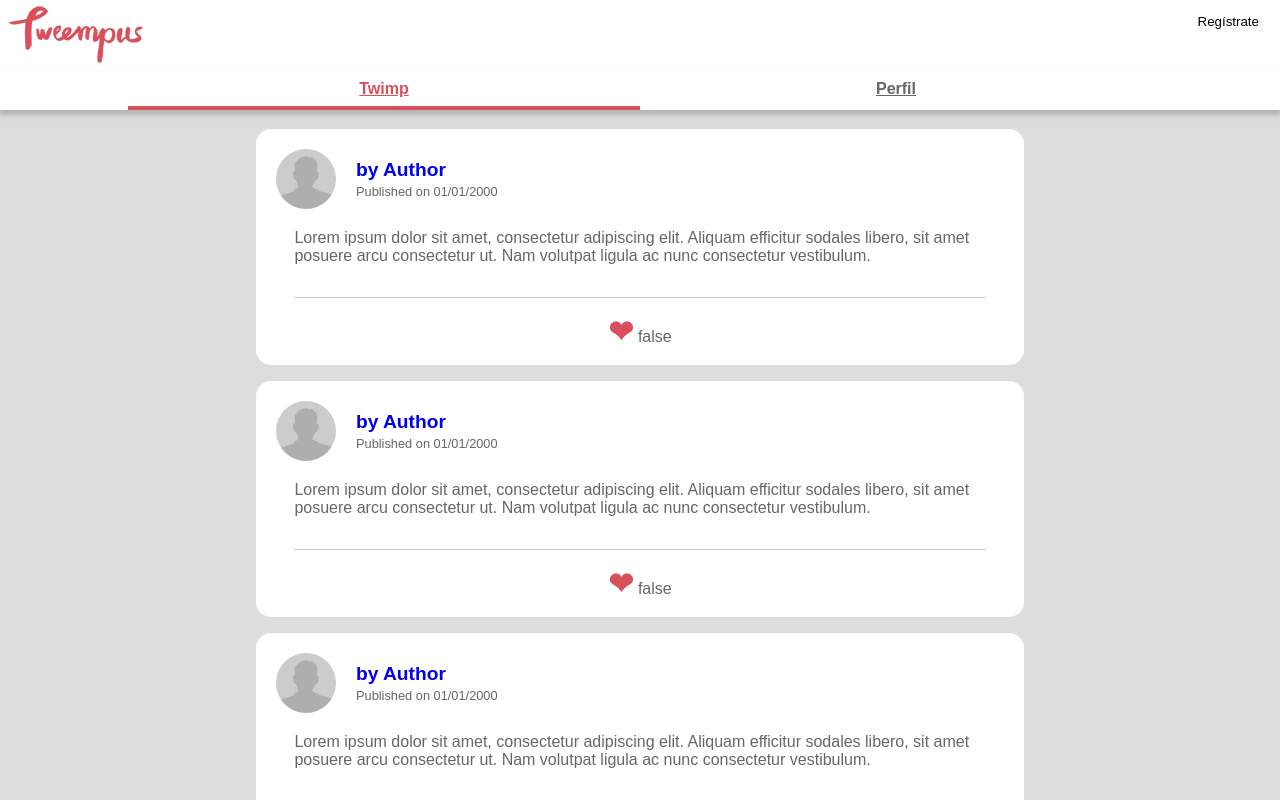
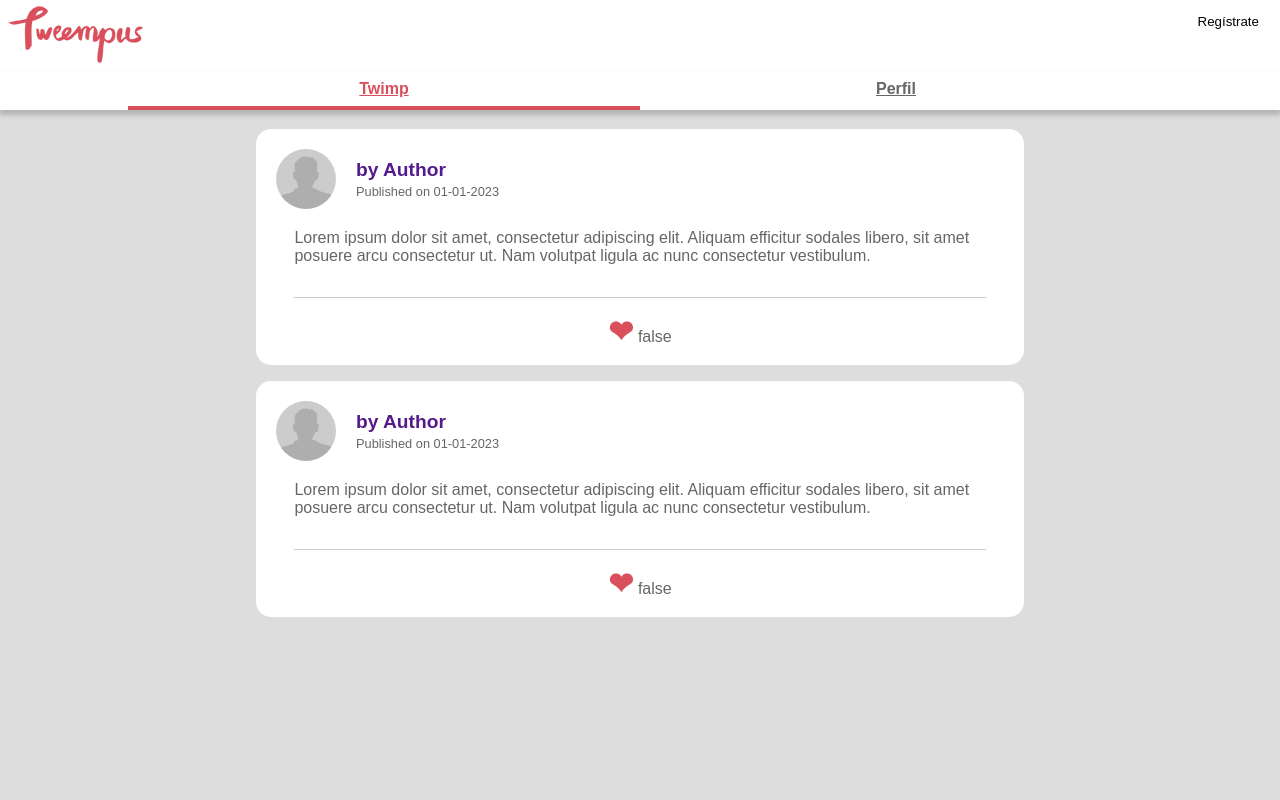
Before and after one commit to racsogl/Angular-Training, an Angular app in the folder Tweempus/: page /dashboard in a window 1280 px wide. Shown: the top 800 px of the page. Built offline with nearby package versions, Linux system fonts and the light colour scheme; data requests are answered from the project's data file.

Commit message:
servicios

```diff
--- a/Tweempus/src/app/dashboard/dashboard.component.html
+++ b/Tweempus/src/app/dashboard/dashboard.component.html
@@ -1 +1 @@
-<tweempus-twimp-list></tweempus-twimp-list>
+<tweempus-twimp-list [twimps]="twimpList"></tweempus-twimp-list>
--- a/Tweempus/src/app/dashboard/dashboard.component.ts
+++ b/Tweempus/src/app/dashboard/dashboard.component.ts
@@ -1,5 +1,7 @@
 import { Component, OnInit } from '@angular/core';
 import { AuthorService } from '../shared/author/author.service';
+import {Twimp} from "../shared/twimp/model/twimp.model";
+import {TwimpService} from "../shared/twimp/twimp.service";
 
 
 @Component({
@@ -8,11 +10,15 @@ import { AuthorService } from '../shared/author/author.service';
   styleUrls: ['./dashboard.component.css']
 })
 export class DashboardComponent implements OnInit {
+  twimpList: Twimp[] = []
 
-  constructor(private authorService: AuthorService){}
+  constructor(
+    private authorService: AuthorService,
+    private twimpService: TwimpService){}
 
   ngOnInit(): void {
-    this.authorService.getAuthor('1').subscribe(author => console.log(author))
+    this.twimpService.getTwimps().subscribe(twimps => this.twimpList = twimps);
+    //this.authorService.getAuthor('1').subscribe(author => console.log(author))
   }
 
 }
--- a/Tweempus/src/app/login/login.component.css
+++ b/Tweempus/src/app/login/login.component.css
@@ -114,10 +114,12 @@
 /* Tablets en horizonal y escritorios normales
    ------------------------------------------------------------------------- */
 
-@media (min-width: 1024px) {}
+@media (min-width: 1024px) {
+}
 
 
 /* Escritorios muy anchos
    ------------------------------------------------------------------------- */
 
-@media (min-width: 1200px) {}
+@media (min-width: 1200px) {
+}
--- a/Tweempus/src/app/login/login.component.ts
+++ b/Tweempus/src/app/login/login.component.ts
@@ -1,4 +1,4 @@
-import { Component, OnInit } from '@angular/core';
+import {Component, OnInit} from '@angular/core';
 
 @Component({
   selector: 'tweempus-login',
@@ -7,7 +7,8 @@ import { Component, OnInit } from '@angular/core';
 })
 export class LoginComponent implements OnInit {
 
-  constructor() { }
+  constructor() {
+  }
 
   ngOnInit() {
   }
--- a/Tweempus/src/app/shared/author/author.service.ts
+++ b/Tweempus/src/app/shared/author/author.service.ts
@@ -20,12 +20,13 @@ export class AuthorService {
   constructor(private httpClient: HttpClient) { }
 
   getAuthor(id: string): Observable<Author> {
-    let author: Author | null = null;
+    // let author: Author | null = null;
 
     // pipe -> gestiona las llamadas rjx
     return this.httpClient.get<Author>(this.url + '/' + id).pipe(
       map(dbAuthor =>  {
-        author = new Author(dbAuthor.id);
+        const author = new Author(dbAuthor.id);
+        // author = new Author(dbAuthor.id);
         author.fullName = dbAuthor.fullName;
         author.image = dbAuthor.image
         author.url = 'http://localhost:4200/author/' + dbAuthor.id
--- a/Tweempus/src/app/shared/twimp/twimp-card/twimp-card.component.html
+++ b/Tweempus/src/app/shared/twimp/twimp-card/twimp-card.component.html
@@ -1,8 +1,8 @@
 <section class="twimp">
 
 	<div class="twimp_header">
-		<img class="twimp_header_img" src="assets/images/google-icon.png" alt="Imagen de un twimp">
-		<a class="twimp_header_name" href="www.therewego.com" target="_b">by {{twimp?.author?.fullName}}</a>
+		<img class="twimp_header_img" [src]="twimp?.author?.image" alt="Imagen de un twimp">
+		<a class="twimp_header_name" [href]="twimp?.author?.url" target="_b">by {{twimp?.author?.fullName}}</a>
 		<div class="twimp_header_date">Published on {{twimp?.timestamp}}</div>
 	</div>
 
--- a/Tweempus/src/app/shared/twimp/twimp-list/twimp-list.component.html
+++ b/Tweempus/src/app/shared/twimp/twimp-list/twimp-list.component.html
@@ -1,3 +1,7 @@
-<section *ngFor="let twimp of twimps; trackBy: trackByTwips" class="twimp_list">
-  <tweempus-twimp-card [twimp]="twimp" (eventoCard)="listenerFavorite($event)"></tweempus-twimp-card>
+<!--<section *ngFor="let twimp of twimps; trackBy: trackByTwips" class="twimp_list">-->
+<!--  <tweempus-twimp-card [twimp]="twimp" (eventoCard)="listenerFavorite($event)"></tweempus-twimp-card>-->
+<!--</section>-->
+
+<section *ngFor="let twimp of twimps" class="twimp_list">
+  <tweempus-twimp-card [twimp]="twimp"></tweempus-twimp-card>
 </section>
--- a/Tweempus/src/app/shared/twimp/twimp-list/twimp-list.component.ts
+++ b/Tweempus/src/app/shared/twimp/twimp-list/twimp-list.component.ts
@@ -1,4 +1,4 @@
-import { Component, OnInit } from '@angular/core';
+import {Component, Input, OnInit} from '@angular/core';
 
 import { Author } from '../../author/model/author.model'
 import { Twimp } from '../model/twimp.model'
@@ -9,28 +9,31 @@ import { Twimp } from '../model/twimp.model'
   styleUrls: ['./twimp-list.component.css']
 })
 
-export class TwimpListComponent implements OnInit {
-  private authors: Author[] = [];
-  twimps: Twimp[] = [];
+export class TwimpListComponent {  //implements OnInit {
+  // private authors: Author[] = [];
+  // twimps: Twimp[] = [];
+  //
+  // private text: string = 'Lorem ipsum dolor sit amet, consectetur adipiscing elit. Aliquam efficitur sodales libero, sit amet posuere arcu consectetur ut. Nam volutpat ligula ac nunc consectetur vestibulum.'
+  //
+  // ngOnInit() {
+  //   // this.authors.push(new Author('1'))
+  //   // this.twimps.push(new Twimp('1', '', this.authors[0], this.text, '01/01/2000'))
+  //   // this.twimps.push(new Twimp('2', '', this.authors[0], this.text, '01/01/2000'))
+  //   // this.twimps.push(new Twimp('3', '', this.authors[0], this.text, '01/01/2000'))
+  //   // this.twimps.push(new Twimp('4', '', this.authors[0], this.text, '01/01/2000'))
+  // }
 
-  private text: string = 'Lorem ipsum dolor sit amet, consectetur adipiscing elit. Aliquam efficitur sodales libero, sit amet posuere arcu consectetur ut. Nam volutpat ligula ac nunc consectetur vestibulum.'
+  // listenerFavorite(twimpRef: Twimp) {
+  //   let position = this.twimps.findIndex(twimp => twimp.id == twimpRef.id);
+  //   this.twimps[position].favorite = !twimpRef.favorite
+  // }
+  //
+  // trackByTwips(index: number, twimp: Twimp) {
+  //   // alert(`TrackByTwinps -> the index is -> ${index}`)
+  //   return twimp.id
+  //  }
 
-  ngOnInit() {
-    this.authors.push(new Author('1'))
-    this.twimps.push(new Twimp('1', '', this.authors[0], this.text, '01/01/2000'))
-    this.twimps.push(new Twimp('2', '', this.authors[0], this.text, '01/01/2000'))
-    this.twimps.push(new Twimp('3', '', this.authors[0], this.text, '01/01/2000'))
-    this.twimps.push(new Twimp('4', '', this.authors[0], this.text, '01/01/2000'))
-  }
+  @Input() twimps!: Twimp[]
 
-  listenerFavorite(twimpRef: Twimp) {
-    let position = this.twimps.findIndex(twimp => twimp.id == twimpRef.id);
-    this.twimps[position].favorite = !twimpRef.favorite
-  }
-
-  trackByTwips(index: number, twimp: Twimp) {
-    // alert(`TrackByTwinps -> the index is -> ${index}`)
-    return twimp.id
-   }
 
 }
--- a/Tweempus/src/app/shared/twimp/twimp.service.ts
+++ b/Tweempus/src/app/shared/twimp/twimp.service.ts
@@ -1,15 +1,55 @@
-import { Injectable } from '@angular/core';
+import {Injectable} from '@angular/core';
 
-import { HttpClient } from '@angular/common/http';
+import {HttpClient} from '@angular/common/http';
 
-import { Observable } from 'rxjs';
+import {Observable, throwError} from 'rxjs';
 
-import { catchError, map } from 'rxjs';
+import {catchError, map} from 'rxjs';
+import {Twimp} from "./model/twimp.model";
+import {Author} from "../author/model/author.model";
+
 
 @Injectable({
   providedIn: 'root'
 })
 export class TwimpService {
 
-  constructor() { }
+
+  private url: string = 'http://localhost:3000/twimps'
+  private urlFavorite: string = 'http://localhost:3000/author-favorites'
+
+  constructor(private httpClient: HttpClient) {
+  }
+
+  getTwimps(): Observable<Twimp[]> {
+    return this.httpClient.get<any>(this.url).pipe(
+      map(dbTwimpList => {
+        let twimps: Twimp[] = [];
+        for (let i in dbTwimpList) {
+          const twimp: Twimp = new Twimp(
+            dbTwimpList[i].id,
+            'localhost:3000/twimps/' + dbTwimpList[i].id,
+            new Author(dbTwimpList[i].author),
+            dbTwimpList[i].content,
+            dbTwimpList[i].timestamp);
+          twimps.push(twimp)
+        }
+        return twimps
+
+      }),
+      catchError(this.handleError)
+    )
+  }
+
+  getFavoritesByAuthor(idAuthor: string, idTwimp: string): Observable<boolean> {
+    return this.httpClient.get(this.urlFavorite + '/' + idAuthor).pipe(
+      map(response => true),
+      catchError(this.handleError))
+  }
+
+  handleError(error: any) {
+    let errMsg = (error.message) ? error.message :
+      error.status ? `${error.status} - ${error.statusText}` : 'Server error';
+    return throwError(() => errMsg)
+  }
 }
```
Also changed, not shown: Tweempus/src/app/login/login-routing.module.ts (+9 -8 lines), Tweempus/src/app/login/login.module.ts (+6 -5 lines). Lines whose indentation alone changed are shown as unchanged.
